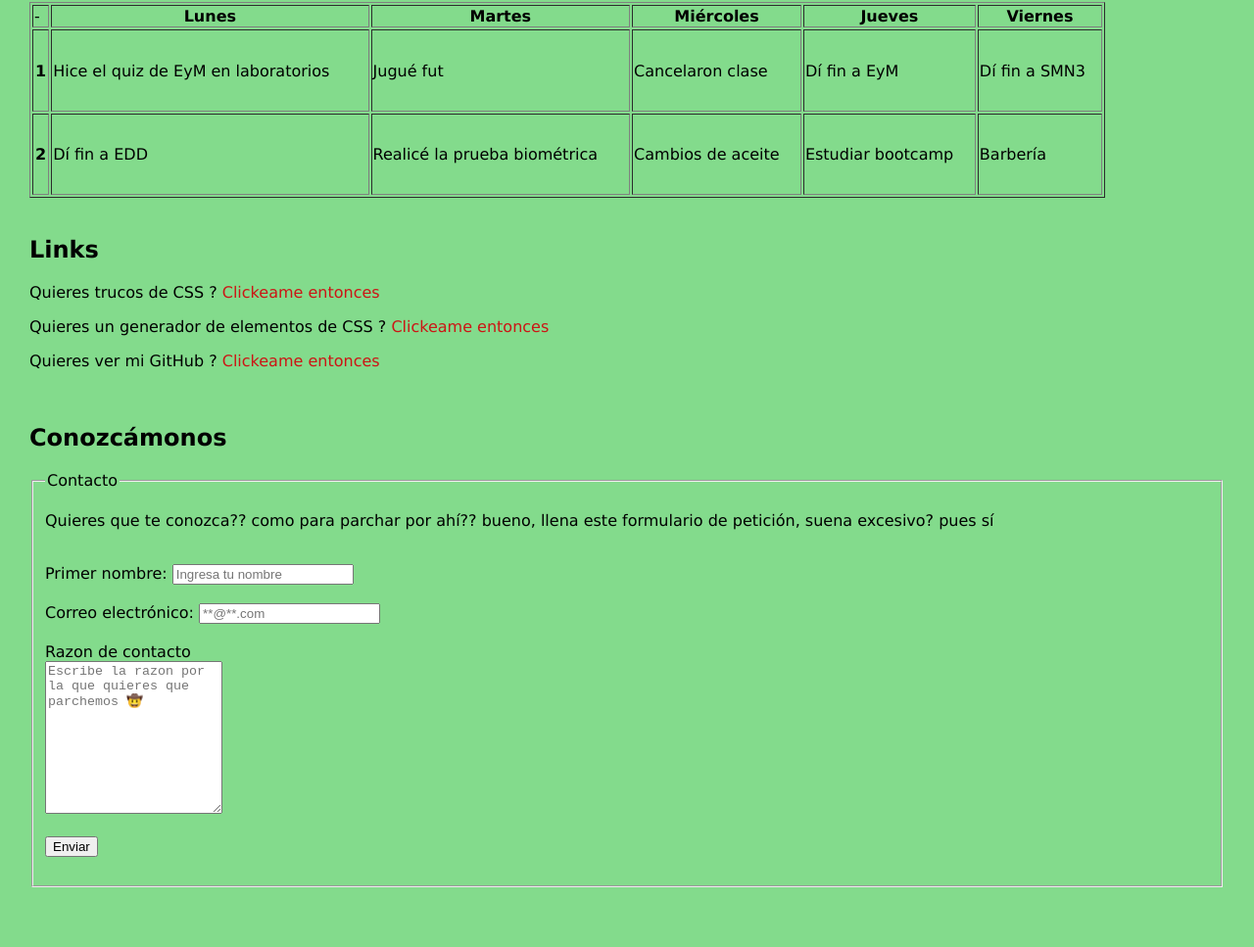
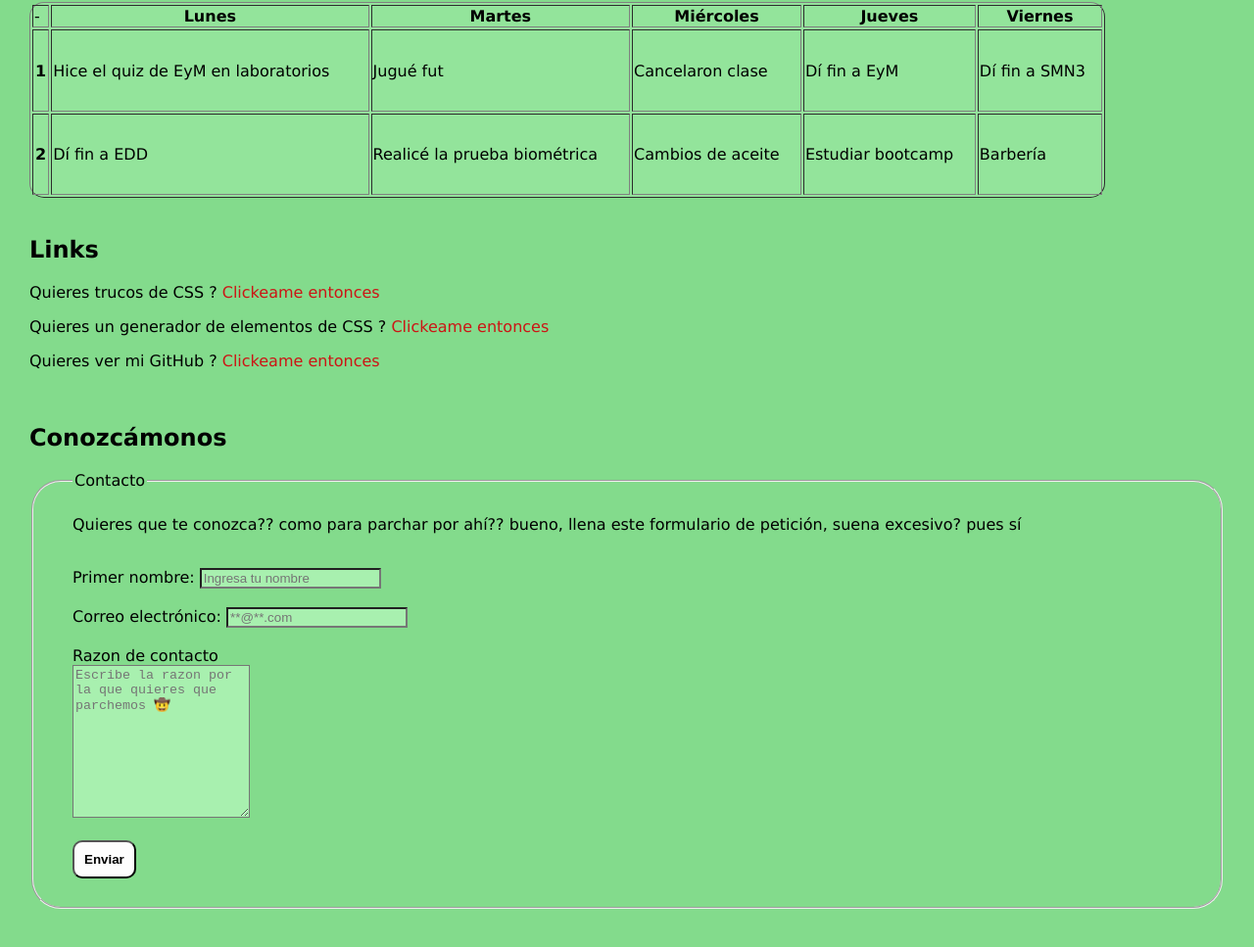
Before and after one commit to JuanpUnilibre/Laboratorio_2, a plain HTML site: page index.html in a window 1280 px wide. Shown: the part 1417-2384 px from the top of the page at 98% size. Drawn offline with Linux system fonts and the light colour scheme.

Commit message:
Bordes, asignaciones de clase y pseudoclases

```diff
--- a/estilo.css
+++ b/estilo.css
@@ -25,7 +25,6 @@ nav{
 
 nav a{
     margin: 0 15px;
-
     width:100%;
     text-decoration: none;
     color: black;
@@ -34,6 +33,38 @@ nav a{
 nav a:hover{
     color: white;
     text-shadow: #094d10;
+}
+
+.tabla{
+    border-radius: 15px;
+    background-color: #93e49b;
+}
+
+form input{
+    background-color: #a8f0af;
+}
+
+fieldset{
+    border-radius: 30px;
+    padding:  10px 40px;
+}
+
+.boton_enviar{
+    border-radius: 10px;
+    padding: 10px;
+    transition: all .3s;
+    background-color: #fdfdfd;
+    font-weight: bold;
+}
+
+.boton_enviar:hover{
+    background: radial-gradient(#40573d 0%, #4b7e3e 100%);
+    color: white;
+}
+
+
+.inside-form textarea{
+    background-color: #a8f0af;
 }
 
 .myLinks a{
--- a/index.html
+++ b/index.html
@@ -92,7 +92,7 @@
 
 				<p> Okey, ahora las cosas que ya hice la semana pasada... </p>
 
-				<table border="1" width="90%" height="200px">
+				<table border="1" width="90%" height="200px" class="tabla">
 					<thead>
 						<tr>
 							<td>-</td>
@@ -149,7 +149,7 @@
 			<section id="formulario">
 				<h2>Conozcámonos</h2>
 				<form>
-					<fieldset>
+					<fieldset class="inside-form">
 						<legend>Contacto</legend>
 
 							<p>
@@ -175,7 +175,7 @@
 							maxlength="500"
 							required></textarea> <br><br>
 
-							<input type="submit" value="Enviar">
+							<input type="submit" value="Enviar" class="boton_enviar">
 
 							<br><br>
 					</fieldset>
```
